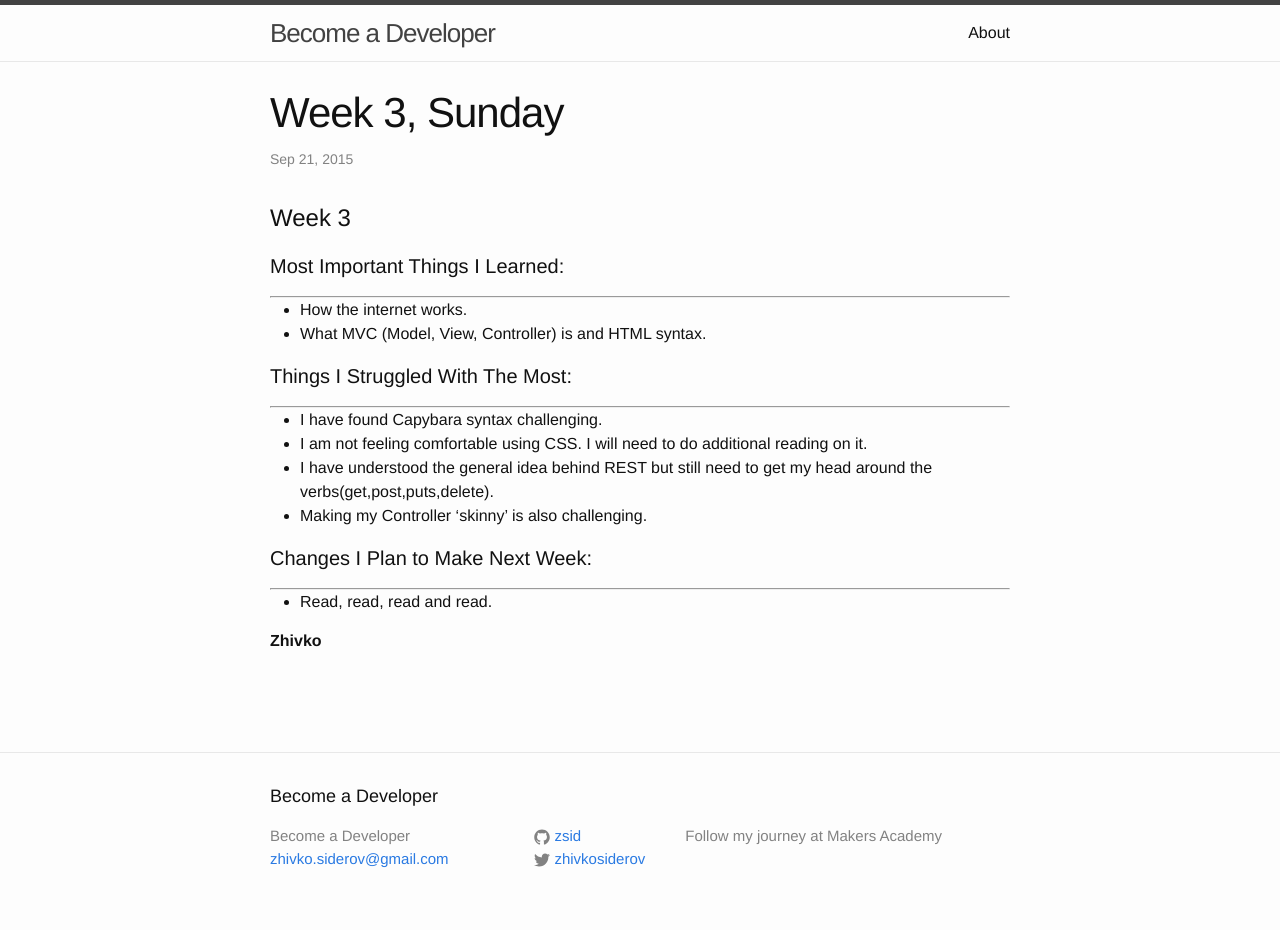
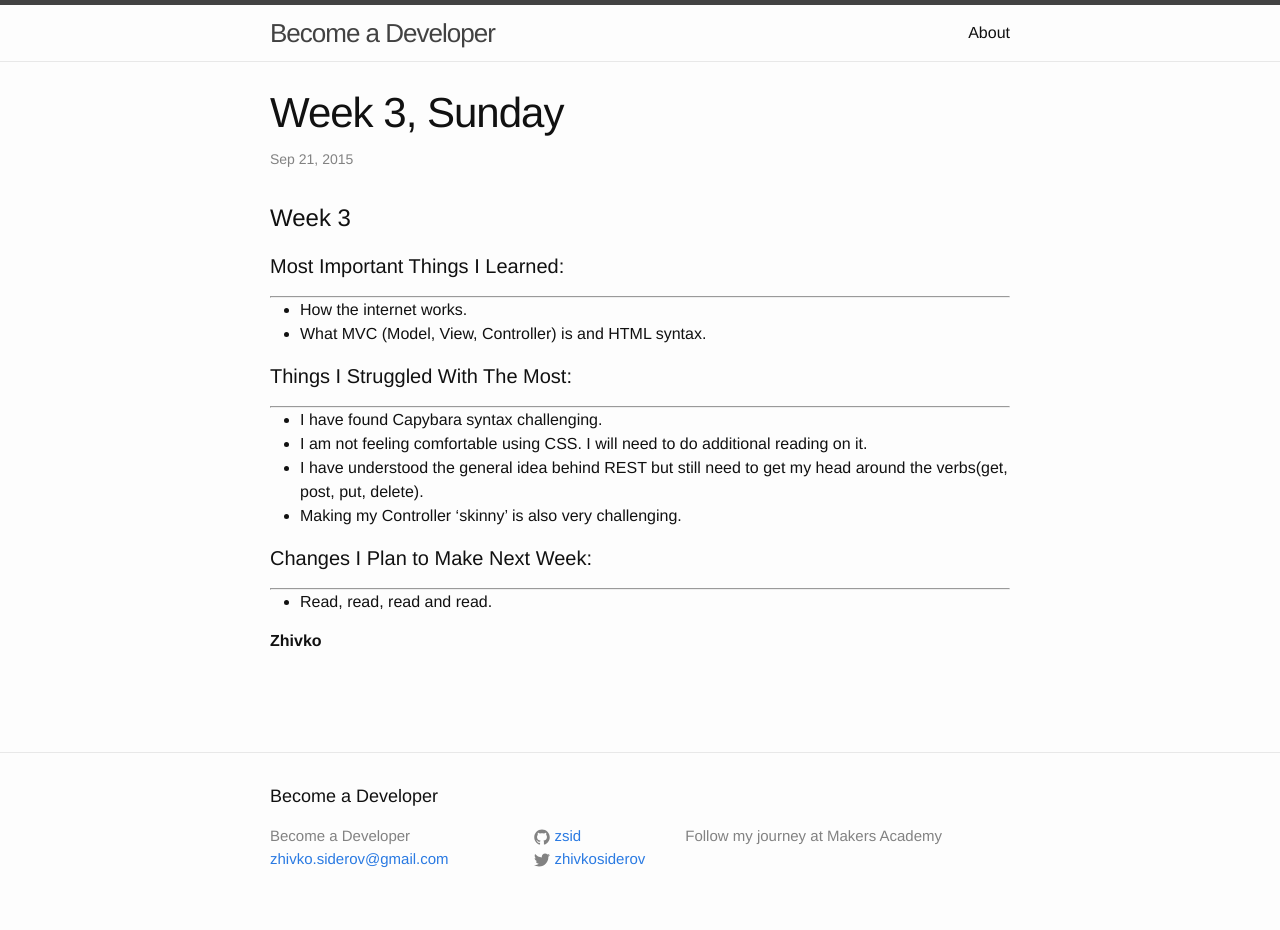
Before and after one commit to zsid/zsid.github.io, a Jekyll site: the page built from _posts/2015-09-21-Week-3-Sunday.markdown, in a window 1280 px wide. Built offline with Jekyll 4.4.1, drawn with Linux system fonts in a browser that asks for light colours.

Commit message:
Week 4, Day 4

```diff
--- a/_posts/2015-09-21-Week-3-Sunday.markdown
+++ b/_posts/2015-09-21-Week-3-Sunday.markdown
@@ -17,8 +17,8 @@ Week 3
 
 * I have found Capybara syntax challenging.
 * I am not feeling comfortable using CSS. I will need to do additional reading on it.
-* I have understood the general idea behind REST but still need to get my head around the verbs(get,post,puts,delete).
-* Making my Controller 'skinny' is also challenging.
+* I have understood the general idea behind REST but still need to get my head around the verbs(get, post, put, delete).
+* Making my Controller 'skinny' is also very challenging.
 
 
 ####Changes I Plan to Make Next Week:
--- a/_posts/2015-09-23-Week-4-Day-2.markdown
+++ b/_posts/2015-09-23-Week-4-Day-2.markdown
@@ -39,6 +39,6 @@ So from now on whenever I receive an error message, the first thing I check is m
 
 And to finish for today with a quote from Jon Duckett's HTML book "Work is the refuge of people who have nothing better to do".
 
-Good night
+Seem like it is time to sleep rather than work! Good night
 
 __Zhivko__
```
Also changed, not shown: _posts/2015-09-24-Week-4-Day-3.markdown (added, +47 -0 lines).
